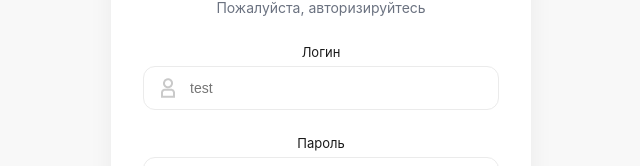
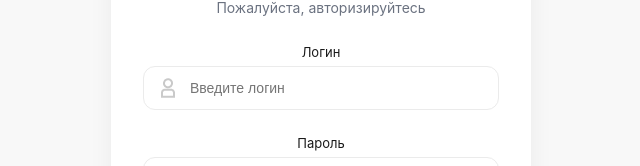
Before and after one commit to Sardar55-66/aiti-guru, a React (Vite) app: page /login in a window 1280 px wide. Shown: the part 247-413 px from the top of the page, without its empty margins (319-959 px from the left). Built offline with nearby package versions, Linux system fonts and the light colour scheme.

Commit message:
changed login input placeholder and removed clear icon from pass input

```diff
--- a/src/pages/Login/Login.tsx
+++ b/src/pages/Login/Login.tsx
@@ -62,7 +62,7 @@ export default function Login() {
           label="Логин"
           value={username}
           onChange={e => setUsername(e.target.value)}
-          placeholder="test"
+          placeholder="Введите логин"
           iconLeft={<img src={userIcon} alt="user-icon" />}
           onClear={() => setUsername('')}
           error={error && !username.trim() ? 'Заполните логин' : undefined}
@@ -85,7 +85,6 @@ export default function Login() {
               style={{ cursor: 'pointer', width: '24px', height: '24px' }}
             />
           }
-          onClear={() => setPassword('')}
           error={error && !password.trim() ? 'Заполните пароль' : undefined}
           wrapperClassName={styles.loginInputWrapper}
         />
```
